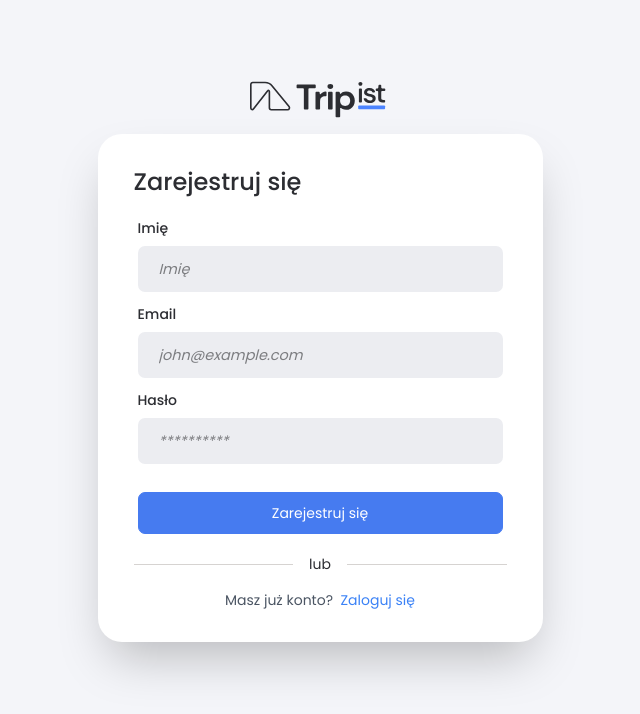
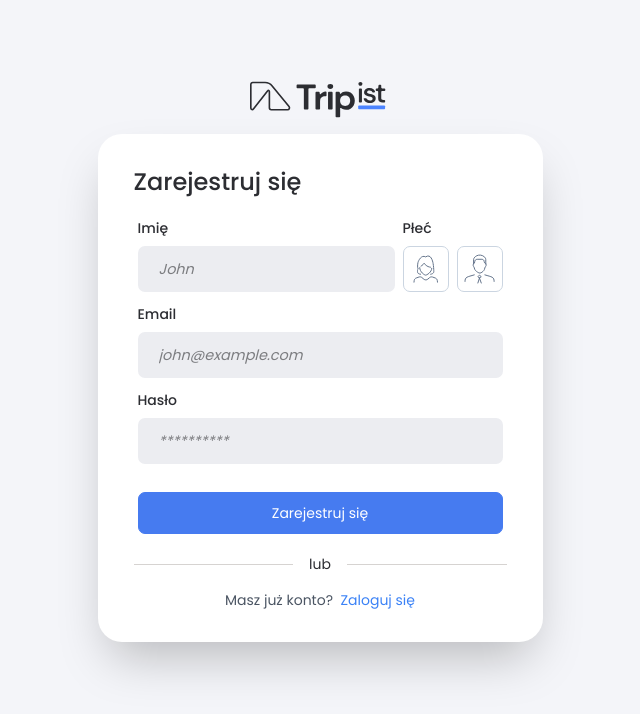
Before and after one commit to typodgrafiki/tripist, a Next.js app: page /sign-up in a window 1280 px wide. Shown: the top 714 px of the page, without its empty margins (320-960 px from the left). Built offline with nearby package versions, Linux system fonts and the light colour scheme.

Commit message:
add gender to sign up page

```diff
--- a/src/app/(application)/(app)/(auth)/sign-up/page.tsx
+++ b/src/app/(application)/(app)/(auth)/sign-up/page.tsx
@@ -10,6 +10,8 @@ import { createUserFetch } from "@/actions/axiosActions"
 import Button from "@/components/ui/Button"
 import ModalTitle from "@/components/ui/ModalTitle"
 import Label from "@/components/ui/Label"
+import IconFemale from "@/assets/images/user/Female"
+import IconMale from "@/assets/images/user/Male"
 
 export default function RegisterForm() {
     const [loading, setLoading] = useState(false)
@@ -23,6 +25,7 @@ export default function RegisterForm() {
             surname: "",
             email: "",
             password: "",
+            gender: null,
         },
     })
     const { errors } = formState
@@ -63,7 +66,8 @@ export default function RegisterForm() {
                         className={`w-full relative `}
                     >
                         <div className="flex flex-col justify-between gap-3 mb-1 p-1">
-                            <div>
+                            <div className="flex gap-2">
+                                <div className="grow">
                                     <Label
                                         name="Imię"
                                         htmlFor="formName"
@@ -73,7 +77,7 @@ export default function RegisterForm() {
                                         className={`form-control grow w-full ${
                                             errors.name ? "error" : ""
                                         }`}
-                                    placeholder="Imię"
+                                        placeholder="John"
                                         id="formName"
                                         disabled={loading}
                                         {...register("name", {
@@ -88,6 +92,38 @@ export default function RegisterForm() {
                                             {errors.name.message}
                                         </div>
                                     )}
+                                </div>
+                                <div>
+                                    <Label
+                                        name="Płeć"
+                                        htmlFor="formGender"
+                                    />
+                                     <div className="flex gap-2 genderSignUpForm">
+                                        <label className={`flex justify-center items-center border border-slate-300 rounded-[7px] h-[46px] aspect-square cursor-pointer ${errors.gender ? "border-red-500" : "text-slate-500"}`}>
+                                            <input
+                                                type="radio"
+                                                value="FEMALE"
+                                                className="hidden"
+                                                {...register("gender", { required: "Wybierz płeć" })}
+                                            />
+                                            <IconFemale />
+                                        </label>
+                                        <label className={`flex justify-center items-center border border-slate-300 rounded-[7px] h-[46px] aspect-square cursor-pointer ${errors.gender ? "border-red-500" : "text-slate-500"}`}>
+                                            <input
+                                                type="radio"
+                                                value="MALE"
+                                                className="hidden"
+                                                {...register("gender", { required: "Wybierz płeć" })}
+                                            />
+                                            <IconMale />
+                                        </label>
+                                    </div>
+                                    {errors.gender && (
+                                        <div className="error-message text-sm mt-1">
+                                            {errors.gender.message}
+                                        </div>
+                                    )}
+                                </div>
                             </div>
                             <div>
                                 <Label
@@ -111,7 +147,7 @@ export default function RegisterForm() {
                                     disabled={loading}
                                 />
                                 {errors.email && (
-                                    <div className="error-message">
+                                    <div className="error-message text-sm mt-1">
                                         {errors.email.message}
                                     </div>
                                 )}
@@ -138,12 +174,11 @@ export default function RegisterForm() {
                                     disabled={loading}
                                 />
                                 {errors.password && (
-                                    <div className="error-message">
+                                    <div className="error-message text-sm mt-1">
                                         {errors.password.message}
                                     </div>
                                 )}
                             </div>
-
                             <Button
                                 type="submit"
                                 className={`flex justify-center items-center btn btn-primary mt-4`}
--- a/src/app/api/auth/sign-up/route.ts
+++ b/src/app/api/auth/sign-up/route.ts
@@ -19,19 +19,23 @@ function generateCode4() {
 
 export async function POST(request: Request) {
     const data = await request.json()
-    const { name, surname, email, password } = data
+    const { name, surname, email, password, gender } = data
     const userId = `user_${uuidv4()}`
 
     email.trim()
     password.trim()
+    gender.trim()
+
+    const correctGender = ["MALE", "FEMALE", "OTHER", null].includes(gender)
 
     try {
-        if (!name || !email || !password) {
+        if (!name || !email || !password || !correctGender) {
             return NextResponse.json(
                 { message: "Nie uzupełniono danych" },
                 { status: 422 }
             )
         }
+
 
         // check if email already exist
         const checkEmailExist = await prisma.user.findUnique({
@@ -53,6 +57,7 @@ export async function POST(request: Request) {
                 surname: surname,
                 email: email,
                 password: hashPassword,
+                gender: gender,
             },
         })
 
--- a/src/assets/images/user/Female.tsx
+++ b/src/assets/images/user/Female.tsx
@@ -1,40 +1,11 @@
 export default function IconFemale() {
     return (
-        <svg
-            width="67"
-            height="64"
-            viewBox="0 0 67 64"
-            fill="none"
-            xmlns="http://www.w3.org/2000/svg"
-        >
-            <path
-                d="M20 28.5602C20 38.5602 31 45.5602 33.5 45.5602C36 45.5602 47.5 39.0602 47.5 30.0602"
-                stroke="#2C2D32"
-                strokeWidth="2"
-                strokeLinecap="round"
-                strokeLinejoin="round"
-            />
-            <path
-                d="M23 25.0602C26 23.5602 30 19.5602 30 18.0602C31 20.0602 35.5 26.5602 44.5 27.5602"
-                stroke="#2C2D32"
-                strokeWidth="2"
-                strokeLinecap="round"
-                strokeLinejoin="round"
-            />
-            <path
-                d="M7 61.5602L7.77099 55.3923C7.91143 54.2688 8.67249 53.32 9.73881 52.9392L20.3866 49.1364C21.3864 48.7793 22.5005 48.9773 23.3161 49.657L32.0381 56.9252C33.1689 57.8676 34.8164 57.8503 35.9272 56.8844L44.1755 49.712C44.9936 49.0005 46.132 48.7859 47.153 49.1505L57.7612 52.9392C58.8275 53.32 59.5886 54.2688 59.729 55.3923L60.5 61.5602"
-                stroke="#2C2D32"
-                strokeWidth="2"
-                strokeLinecap="round"
-                strokeLinejoin="round"
-            />
-            <path
-                d="M22 43.5602C17 43.0602 15 41.0602 15 37.5602C15 34.0602 15 32.5602 16.5 31.5602C14.5 29.0602 15.1319 20.9649 15.9998 17.0602C17 12.5602 24 -1.43982 33.5001 4.06016C45.5001 -3.93988 49.5001 13.5602 50.5001 19.0602C51.5001 24.5601 52.0001 32.5602 52.0001 35.0602C52.0001 37.5602 53.5001 42.0601 45.0001 43.5602"
-                stroke="#2C2D32"
-                strokeWidth="2"
-                strokeLinecap="round"
-                strokeLinejoin="round"
-            />
-        </svg>
+        <svg width="25" height="28" viewBox="0 0 25 28" fill="none" xmlns="http://www.w3.org/2000/svg">
+<path d="M6.71045 12.6666C6.71045 17.0591 11.5422 20.1339 12.6404 20.1339C13.7385 20.1339 18.7899 17.2788 18.7899 13.3255"  strokeLinecap="round" strokeLinejoin="round"/>
+<path d="M8.02783 11.1292C9.34559 10.4703 11.1026 8.71332 11.1026 8.05444C11.5419 8.93295 13.5185 11.7881 17.4718 12.2273"  strokeLinecap="round" strokeLinejoin="round"/>
+<path d="M1 27.1619L1.21024 25.48C1.35068 24.3565 2.11174 23.4077 3.17806 23.0269L5.97536 22.0279C6.9752 21.6708 8.08931 21.8688 8.90493 22.5484L10.8979 24.2092C12.0287 25.1516 13.6762 25.1343 14.787 24.1684L16.5867 22.6034C17.4048 21.892 18.5432 21.6774 19.5642 22.042L22.3219 23.0269C23.3883 23.4077 24.1493 24.3565 24.2898 25.48L24.5 27.1619"  strokeLinecap="round" strokeLinejoin="round"/>
+<path d="M7.58893 19.2554C5.39266 19.0358 4.51416 18.1573 4.51416 16.6199C4.51416 15.0825 4.51416 14.4236 5.17304 13.9844C4.29453 12.8862 4.57209 9.33037 4.95332 7.61522C5.39268 5.63858 8.46744 -0.510949 12.6404 1.90493C17.9114 -1.6091 19.6684 6.07784 20.1077 8.49371C20.5469 10.9096 20.7665 14.4236 20.7665 15.5218C20.7665 16.6199 21.4254 18.5965 17.6918 19.2554"  strokeLinecap="round" strokeLinejoin="round"/>
+</svg>
+
     )
 }
--- a/src/assets/images/user/Male.tsx
+++ b/src/assets/images/user/Male.tsx
@@ -1,40 +1,10 @@
 export default function IconMale() {
     return (
-        <svg
-            width="67"
-            height="64"
-            viewBox="0 0 67 64"
-            fill="none"
-            xmlns="http://www.w3.org/2000/svg"
-        >
-            <path
-                d="M33 52L37 49L33 45.5L29.5 49L33 52ZM33 52L29.5 63M33 52L37 63"
-                stroke="#2C2D32"
-                strokeWidth="2"
-                strokeLinecap="round"
-                strokeLinejoin="round"
-            />
-            <path
-                d="M1 59.5C1 49 5.5 50 21.5 45"
-                stroke="#2C2D32"
-                strokeWidth="2"
-                strokeLinecap="round"
-                strokeLinejoin="round"
-            />
-            <path
-                d="M65.5 59.5C65.5 49 61 50 45 45"
-                stroke="#2C2D32"
-                strokeWidth="2"
-                strokeLinecap="round"
-                strokeLinejoin="round"
-            />
-            <path
-                d="M47 20.5L45.9243 20.039C44.4536 19.4087 43.5 17.9625 43.5 16.3624V14.5C43.5 12.2909 41.7091 10.5 39.5 10.5H26.5C24.2909 10.5 22.5 12.2909 22.5 14.5V16.7352C22.5 18.1403 21.7628 19.4423 20.558 20.1652L20 20.5M47 20.5L47.3776 21.0664C48.3438 22.5157 48.261 24.4237 47.1728 25.7839L45.7241 27.5949C45.2511 28.1861 44.9556 28.8995 44.872 29.652L44.8048 30.2571C44.6047 32.0578 43.989 33.8026 42.8143 35.1819C40.5413 37.8505 37.0738 41 34 41C31.0381 41 27.1623 38.0757 24.4028 35.4752C22.7673 33.9339 21.867 31.8027 21.6188 29.5691L21.6128 29.5153C21.5388 28.8491 21.2986 28.2122 20.9142 27.6631L19.5672 25.7388C18.6221 24.3888 18.6018 22.5973 19.5159 21.2262L20 20.5M47 20.5V10.627C47 8.9524 46.3002 7.35401 45.0697 6.21817L43.9308 5.16689C41.6965 3.10443 38.8881 1.76973 35.8779 1.3397L35.7028 1.31469C34.2423 1.10604 32.7589 1.11401 31.3007 1.33836L31.2309 1.34909C28.4655 1.77454 25.8742 2.96495 23.7499 4.78582L22.0953 6.20407C20.7654 7.34396 20 9.00806 20 10.7596V20.5"
-                stroke="#2C2D32"
-                strokeWidth="2"
-                strokeLinecap="round"
-                strokeLinejoin="round"
-            />
+        <svg width="31" height="30" viewBox="0 0 31 30" fill="none" xmlns="http://www.w3.org/2000/svg">
+            <path d="M15.4508 24.0323L17.2572 22.6774L15.4508 21.0968L13.8701 22.6774L15.4508 24.0323ZM15.4508 24.0323L13.8701 29M15.4508 24.0323L17.2572 29" strokeLinecap="round" strokeLinejoin="round"/>
+            <path d="M1 27.4192C1 22.6773 3.03225 23.1289 10.258 20.8708" strokeLinecap="round" strokeLinejoin="round"/>
+            <path d="M30.1294 27.4192C30.1294 22.6773 28.0971 23.1289 20.8714 20.8708" strokeLinecap="round" strokeLinejoin="round"/>
+            <path d="M21.7754 9.80642L21.5969 9.72989C20.7463 9.36536 20.1948 8.52901 20.1948 7.60362V7.60362C20.1948 6.32601 19.1591 5.29031 17.8815 5.29031H13.1619C11.8083 5.29031 10.711 6.38765 10.711 7.74129V7.81234C10.711 8.6292 10.2824 9.38616 9.58193 9.80642V9.80642M21.7754 9.80642V9.80642C22.3134 10.6133 22.2673 11.6755 21.6615 12.4328L21.25 12.9471C21.0032 13.2556 20.8491 13.6277 20.8054 14.0204V14.0204C20.701 14.9599 20.3814 15.8725 19.7585 16.5836C18.7328 17.7544 17.2367 19.0645 15.9045 19.0645C14.5718 19.0645 12.8293 17.7535 11.584 16.5823C10.8357 15.8786 10.4243 14.9043 10.3109 13.8834V13.8834C10.2771 13.5789 10.1673 13.2878 9.99159 13.0368L9.61248 12.4952C9.0494 11.6908 9.03727 10.6234 9.58193 9.80642V9.80642M21.7754 9.80642V5.59968C21.7754 4.68277 21.3923 3.80757 20.7185 3.18564L20.4291 2.91851C19.3942 1.96318 18.0833 1.34352 16.689 1.14433V1.14433C16.0223 1.04908 15.3404 1.05205 14.6747 1.15446V1.15446C13.4122 1.34869 12.2293 1.89213 11.2595 2.72337L10.8211 3.09916C10.0346 3.7733 9.58193 4.75745 9.58193 5.79333V9.80642" strokeLinecap="round" strokeLinejoin="round"/>
         </svg>
     )
 }
--- a/src/assets/styles/app.css
+++ b/src/assets/styles/app.css
@@ -260,6 +260,19 @@ select.dark {
     padding-right: 26px;
 }
 
+.genderSignUpForm label svg
+{
+    stroke: currentColor;
+}
+
+.genderSignUpForm label:has(input:checked)
+{
+    border-color: var(--primary);
+    outline: var(--primary);
+    outline-width: 2px;
+    color: var(--primary);
+}
+
 @keyframes fade-in {
     from {
         opacity: 0;
--- a/src/components/application/modals/sampleLists/Sample.tsx
+++ b/src/components/application/modals/sampleLists/Sample.tsx
@@ -51,7 +51,7 @@ export default function Sample() {
                 onClick={() => setIsCreateSample(true)}
                 disabled={titleIsEmpty}
             >
-                Stwórz gotową listę z szablonu
+                Przejrzyj gotowe listy
                 <ArrowDown className="ml-2" />
             </button>
             <p className="text-center my-3">lub</p>
--- a/src/types/types.tsx
+++ b/src/types/types.tsx
@@ -80,6 +80,7 @@ export interface ILoginUser {
 export interface ICreateUser extends ILoginUser {
     name: string
     surname?: string
+    gender?: TGender
 }
 
 export type TCreateUserApi = {
```
Lines whose indentation alone changed are shown as unchanged.
